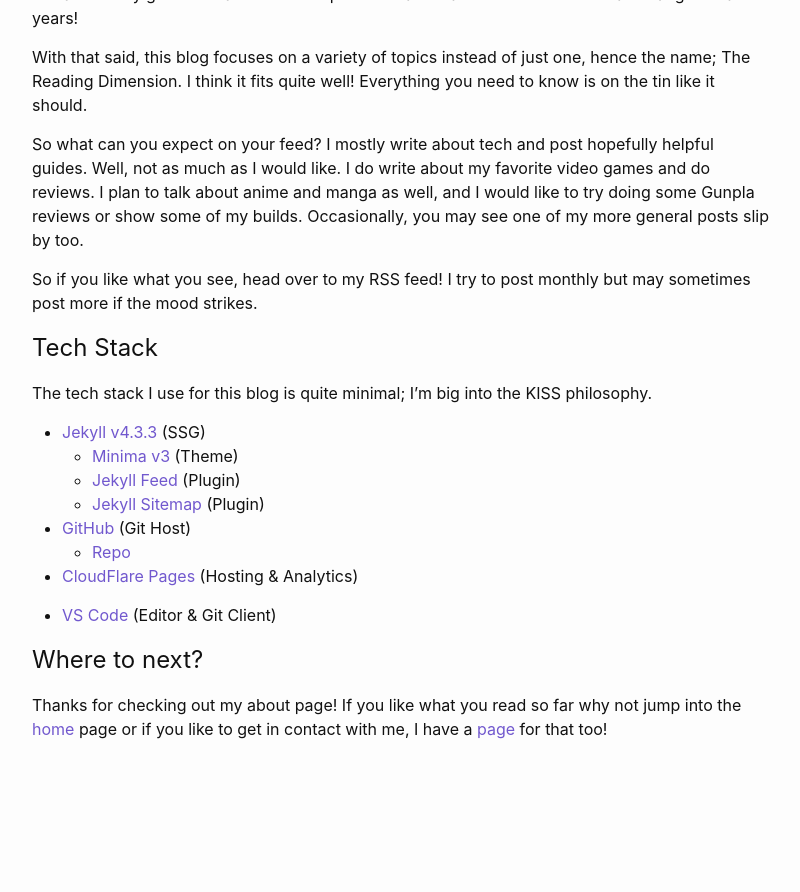
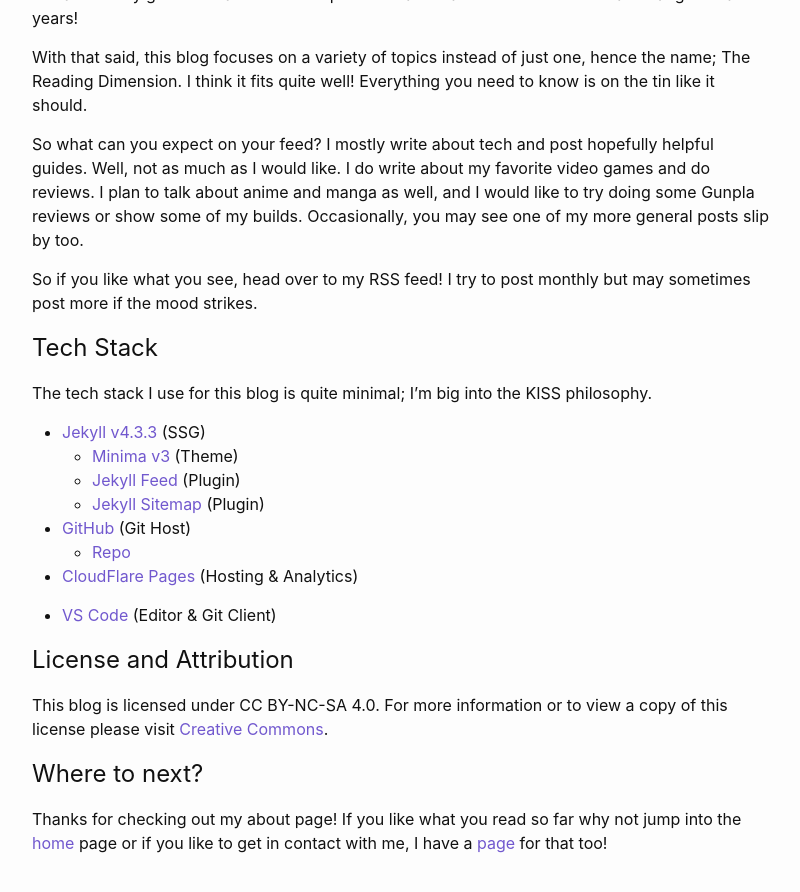
Before and after one commit to readandprogress/reading.is-a.dev, a Jekyll site: the page built from 02-about.md, in a window 1280 px wide and 900 px high, scrolled down 1511 px. Shown: the top 892 px of the window, without its empty margins (238-1038 px from the left). Built offline with Jekyll 4.4.1, drawn with Linux system fonts in a browser that asks for light colours; a script that is not in the unit is left out; before the commit the page ends 2297 px from its top, so only the background shows below that.

Commit message:
Added License section to about page

```diff
--- a/02-about.md
+++ b/02-about.md
@@ -67,6 +67,11 @@
 - [VS Code](https://code.visualstudio.com/) (Editor & Git Client)
 
 
+## License and Attribution
+
+This blog is licensed under CC BY-NC-SA 4.0. For more information or to view a copy of this license please visit [Creative Commons](https:/creativecommons.org/licenses/by-nc-sa/4.0/).
+
+
 ## Where to next?
 
 Thanks for checking out my about page! If you like what you read so far why not jump into the <a href="/">home</a> page or if you like to get in contact with me, I have a [page](/04-contact)
```
